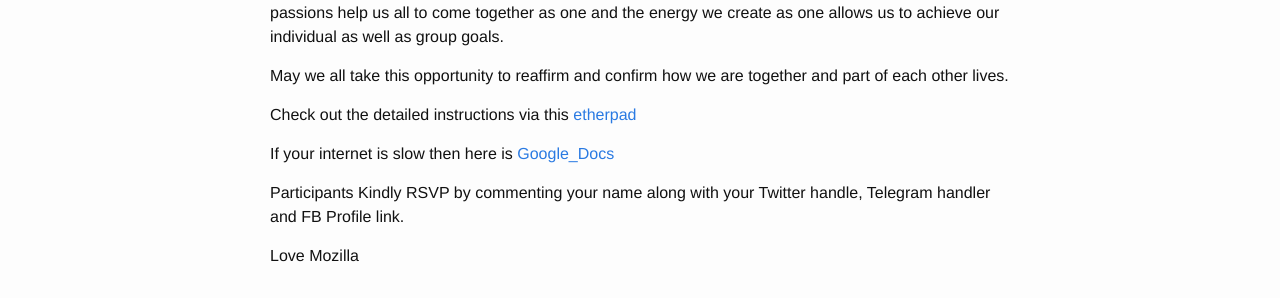
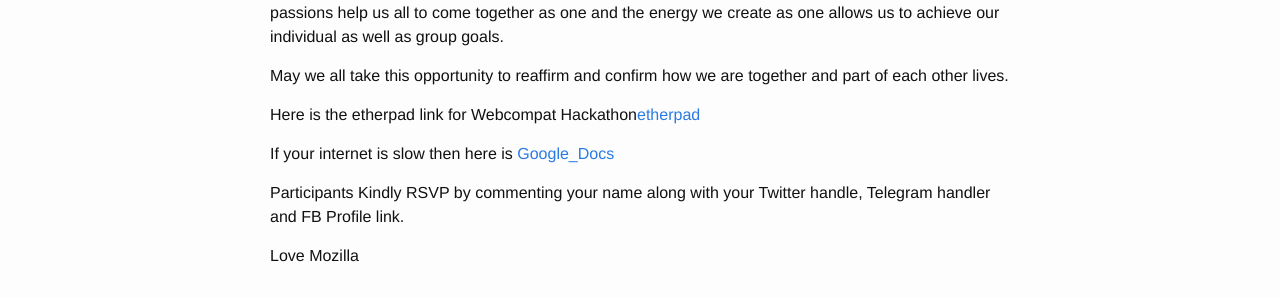
Before and after one commit to MozillaTN/snsct, a Jekyll site: the page built from docs/_posts/2017-03-30-Call-for-Webcompat-Hackathon.md, in a window 1280 px wide. Shown: the part 1041-1339 px from the top of the page. Built offline with Jekyll 4.4.1, drawn with Linux system fonts in a browser that asks for light colours; comment, search, counter and statistics services are not loaded.

Commit message:
Update 2017-03-30-Call-for-Webcompat-Hackathon.md

```diff
--- a/docs/_posts/2017-03-30-Call-for-Webcompat-Hackathon.md
+++ b/docs/_posts/2017-03-30-Call-for-Webcompat-Hackathon.md
@@ -33,7 +33,7 @@ You have all chosen to be a part of MOZILLA  community because of our mutual pas
 
 May we all take this opportunity to reaffirm and confirm how we are together and part of each other lives.
 
- Check out the detailed instructions via this [etherpad](https://public.etherpad-mozilla.org/p/SNSCT_Webcompat_Hackathon_2017-03-30)
+Here is the etherpad link for Webcompat Hackathon[etherpad](https://public.etherpad-mozilla.org/p/SNSCT_Webcompat_Hackathon_2017-03-30)
 
  If your internet is slow then here is [Google_Docs](https://docs.google.com/document/d/1HYo7J4GnUjgFE-qs0A0IB1NQmuwMQ_Q5Y-Kk5_0F6fQ/edit?usp=sharing)
 
```
